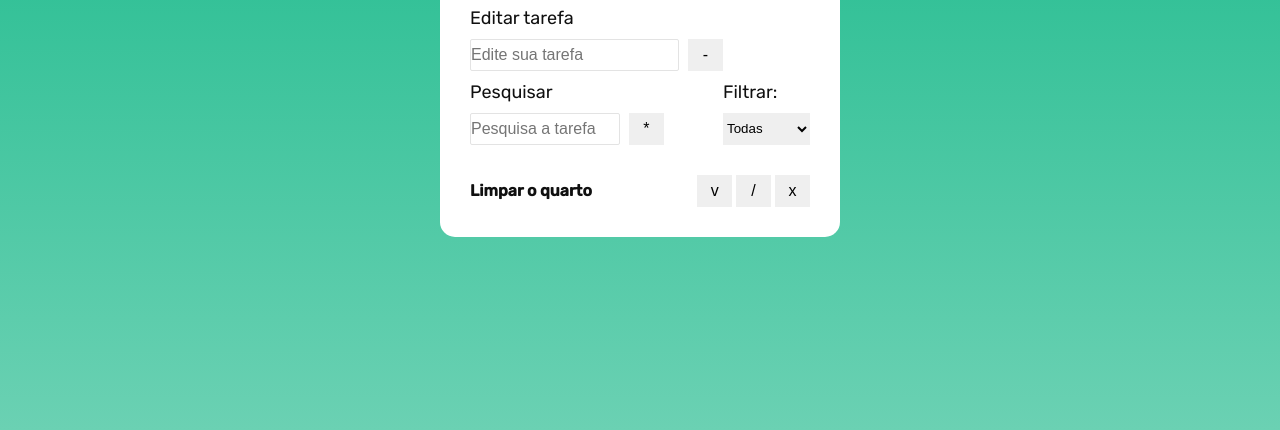
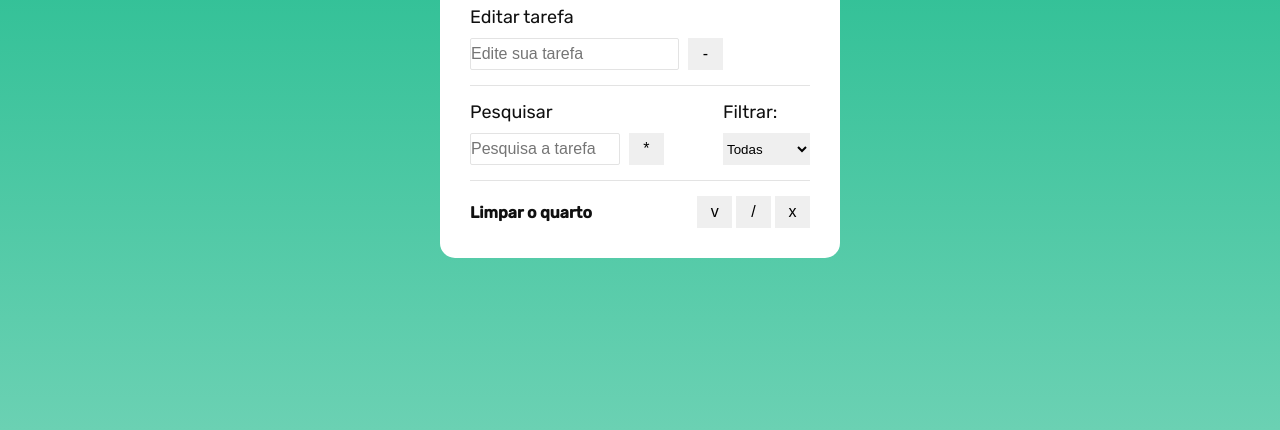
Before and after one commit to jhmat/to-do-list, a plain HTML site: page index.html in a window 1280 px wide. Shown: the part 370-800 px from the top of the page. Drawn offline with Linux system fonts and the light colour scheme.

Commit message:
edita margem e padding

```diff
--- a/style.css
+++ b/style.css
@@ -25,7 +25,6 @@ label {
 input {
   height: 2rem;
   font-size: 1rem;
-  margin-bottom: 10px;
   margin-right: 5px;
   border: 1px solid #e3e3e3;
   border-radius: 2px;
@@ -48,6 +47,14 @@ input {
   border-bottom: solid 1px #e3e3e3;
 }
 
+#addForm,
+#editForm,
+.ferramentas {
+  padding-bottom: 15px;
+  margin-bottom: 15px;
+  border-bottom: solid 1px #e3e3e3;
+}
+
 .ferramentas {
   display: flex;
   justify-content: space-between;
@@ -63,7 +70,6 @@ input {
 
 .listaTarefas {
   display: grid;
-  margin-top: 20px;
 }
 
 .tarefa {
```
